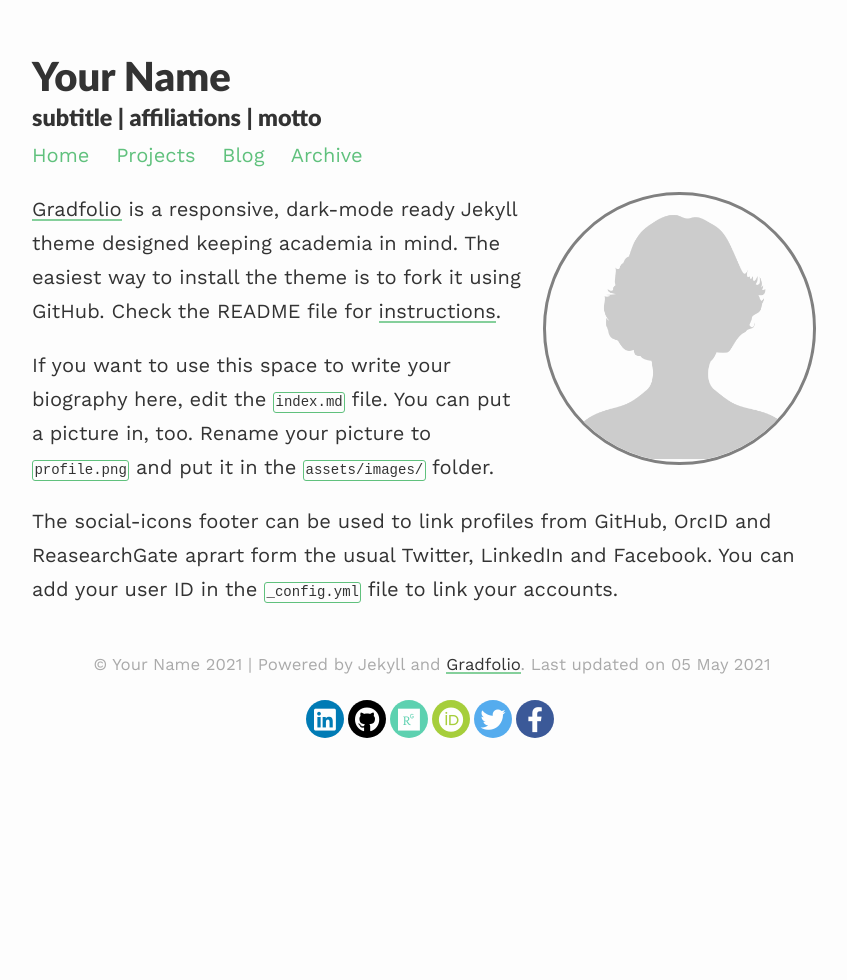
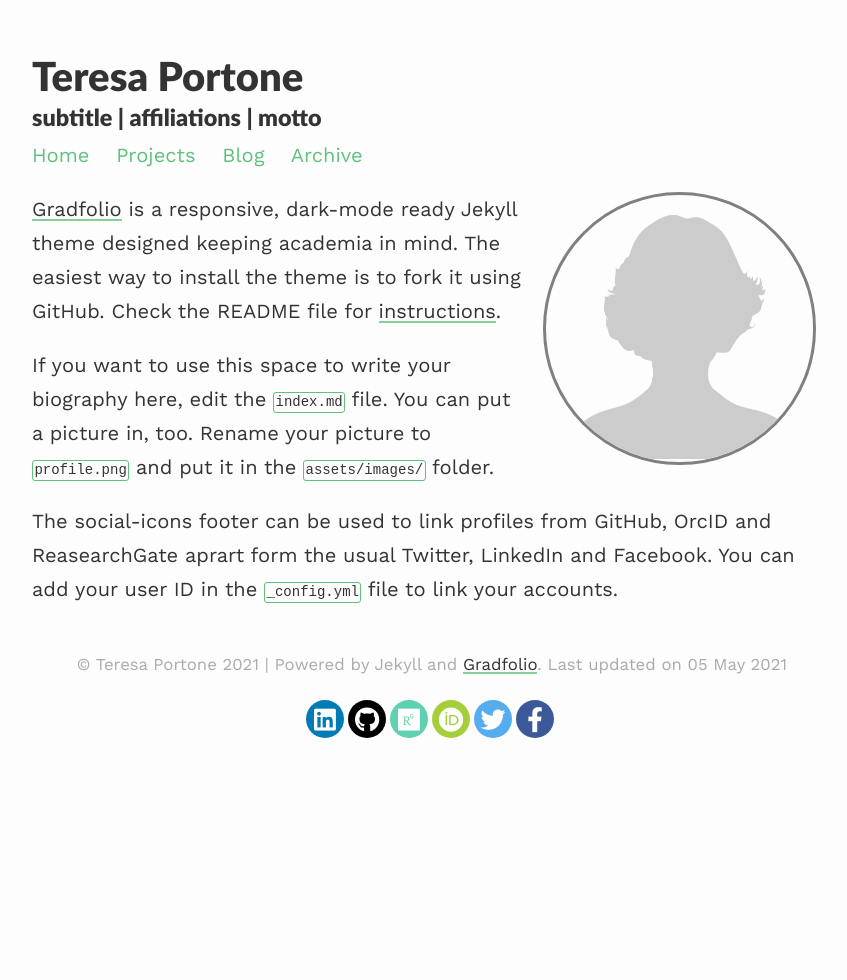
Before and after one commit to teresaportone/teresaportone.github.io, a Jekyll site: the page built from index.md, in a window 1280 px wide. Shown: the whole page, without its empty margins (208-1055 px from the left). Built offline with Jekyll 4.4.1, drawn with Linux system fonts in a browser that asks for light colours; nearby versions of some CDN libraries.

Commit message:
Testing updating yml

```diff
--- a/_config.yml
+++ b/_config.yml
@@ -1,9 +1,9 @@
 ### your site title here
 
-title: Your Name
+title: Teresa Portone
 description: subtitle | affiliations | motto
 
-baseurl: /gradfolio #name of GitHub repository
+baseurl: /teresaportone #name of GitHub repository
 url: #custom url to be used instead of GitHub repository
 email: #
 
```
Also changed, not shown: 1 other file.
